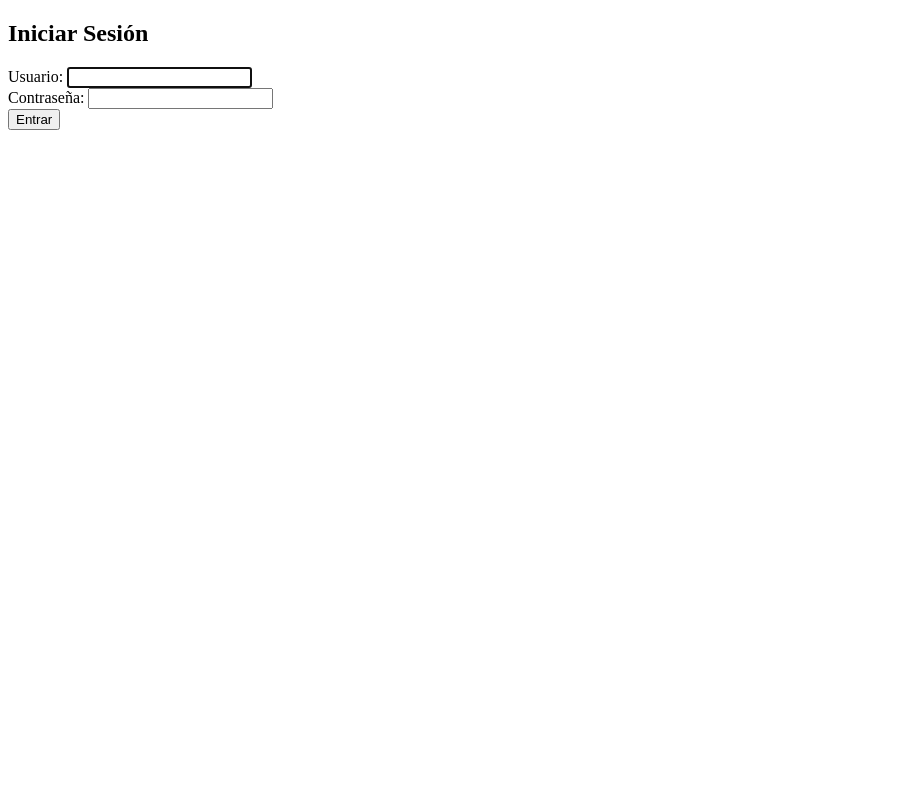
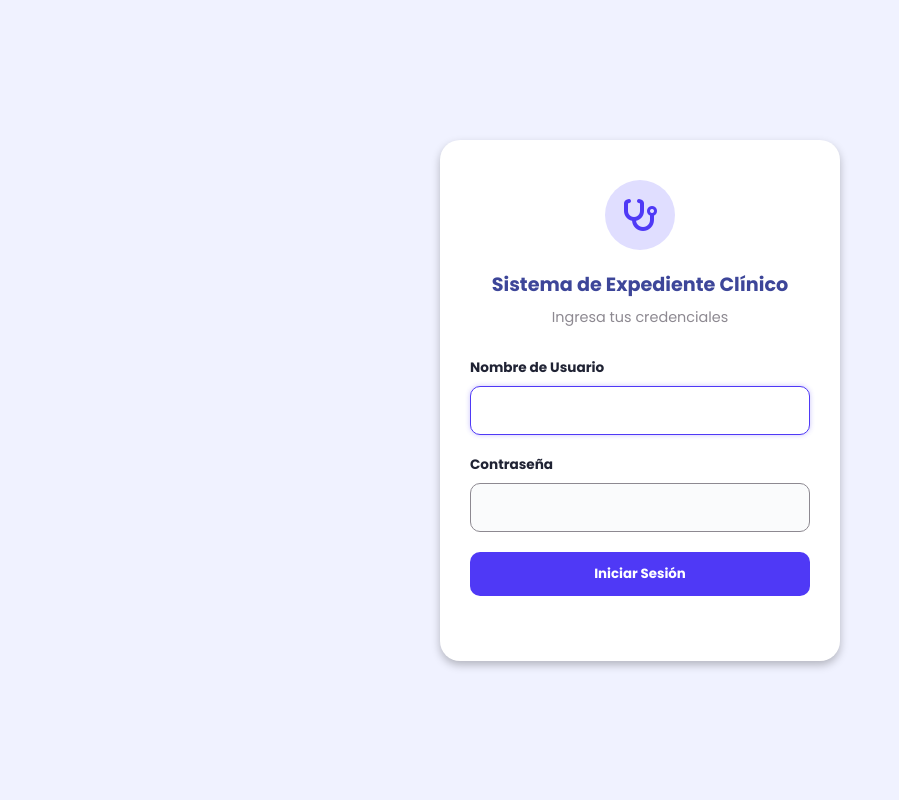
Before and after one commit to AlanMtz02/Proyecto-Integrador-I, a Django app: page /accounts/login/ in a window 1280 px wide. Shown: the whole page, without its empty margins (0-899 px from the left). Run offline with Django 5.2, Linux system fonts and the light colour scheme.

Commit message:
Añadido el diseño del login

```diff
--- a/static/css/estilos.css
+++ b/static/css/estilos.css
@@ -383,16 +383,18 @@ tbody tr td {
 .crear_paciente_form_control{
     width: 100%; /*Se estira todo el ancho disponible*/
     padding: 8px;
-    border: 1px solid var(--texto-claro);
-    border-radius: 6px;
+    border-radius: 6px;
+    border: 1.5px solid #e0e4f0;
     font-size: 14px;
     transition: border-color 0.3s;/*Trancision del borde*/
     margin-top: 4px;
+    background-color: #fafbfc;
 }
 
 /*Al presionar el campo*/
 .crear_paciente_form_control:focus{
     border-color: var(--primario-boton-iconos);
+    background-color: #ffffff;
     outline: none;
     box-shadow: 0 0 5px rgba(79, 57, 246, 0.3);
 }
@@ -1568,3 +1570,138 @@ tbody tr td {
     margin-right: 10px;
     vertical-align: top;
 }
+
+
+
+
+
+
+
+
+
+
+
+
+/*ESTILOS PARA EL LOGIN*/
+.login_body {
+    margin: 0;
+    padding: 0;
+    display: flex;
+    justify-content: center;
+    align-items: center;
+    min-height: 100vh;
+    background-color: var(--fondo);
+    font-family: 'Poppins', sans-serif;
+}
+
+.login_container {
+    background-color: #ffffff;
+    padding: 40px 30px;
+    border-radius: 20px;
+    box-shadow: 0 4px 8px rgba(0, 0, 0, 0.25);
+    width: 100%;
+    max-width: 400px;
+    text-align: center;
+}
+
+/* Icono Superior */
+.login_icon_circle {
+    width: 70px;
+    height: 70px;
+    background-color: #e0deff;
+    border-radius: 50%;
+    display: flex;
+    justify-content: center;
+    align-items: center;
+    margin: 0 auto 20px;
+}
+
+.login_icon_circle i {
+    color: var(--primario-boton-iconos);
+    font-size: 32px;
+}
+
+.login_title {
+    color: var(--primario);
+    font-size: 1.2rem;
+    margin-bottom: 8px;
+    font-weight: 600;
+}
+
+.login_subtitle {
+    color: var(--texto-claro);
+    font-size: 0.9rem;
+    margin-bottom: 30px;
+}
+
+/* Campos de Formulario */
+.login_field_group {
+    text-align: left;
+    margin-bottom: 20px;
+}
+
+.login_label {
+    display: block;
+    font-size: 0.85rem;
+    font-weight: 600;
+    color: var(--texto-negro);
+    margin-bottom: 8px;
+}
+
+/* Estilo para los inputs generados por Django */
+.login_input_wrapper input {
+    width: 100%;
+    padding: 12px 15px;
+    border: 1.5px solid #e0e4f0;
+    border-radius: 10px;
+    font-size: 0.95rem;
+    box-sizing: border-box;
+    border: 1px solid var(--texto-claro);
+    background-color: #fafbfc;
+    transition: border-color 0.3s;/*Trancision del borde*/
+}
+
+.login_input_wrapper input:focus {
+    outline: none;
+    border-color: var(--primario-boton-iconos);
+    background-color: #ffffff;
+    box-shadow: 0 0 5px rgba(79, 57, 246, 0.3);
+}
+
+/* Mensaje de Error */
+.login_error_message {
+    background-color: #fff5f5;
+    color: #e74c3c;
+    padding: 10px;
+    border-radius: 8px;
+    font-size: 0.85rem;
+    margin-bottom: 20px;
+    border: 1px solid #ffacac;
+    display: flex;
+    align-items: center;
+    justify-content: center;
+    gap: 8px;
+}
+
+/* Boton */
+.login_button_group {
+    display: flex;
+    gap: 15px;
+    margin-bottom: 25px;
+}
+
+.login_btn_primary {
+    flex: 2;
+    background-color: var(--primario-boton-iconos);
+    color: #ffffff;
+    border: none;
+    padding: 12px;
+    border-radius: 10px;
+    font-weight: 600;
+    cursor: pointer;
+    transition: background 0.4s;
+}
+
+.login_btn_primary:hover {
+    background-color: #3a2cc0;
+}
--- a/templates/registration/login.html
+++ b/templates/registration/login.html
@@ -1,32 +1,61 @@
+{% load static %}
 <!DOCTYPE html>
-<html lang="en">
+<html lang="es">
 <head>
     <meta charset="UTF-8">
     <meta name="viewport" content="width=device-width, initial-scale=1.0">
-    <title>Document</title>
+    <title>Iniciar Sesión - Sistema de Expediente Clínico</title>
+
+     <!-- Font Awesome oficial (versión 6.5.1 estable) -->
+    <link rel="stylesheet" href="https://cdnjs.cloudflare.com/ajax/libs/font-awesome/6.5.1/css/all.min.css" integrity="sha512-DTOQO9RWCH3ppGqcWaEA1BIZOC6xxalwEsw9c2QQeAIftl+Vegovlnee1c9QX4TctnWMn13TZye+giMm8e2LwA==" crossorigin="anonymous" referrerpolicy="no-referrer" />
+
+    <link rel="preconnect" href="https://fonts.googleapis.com">
+    <link rel="preconnect" href="https://fonts.gstatic.com" crossorigin>
+    <link href="https://fonts.googleapis.com/css2?family=Poppins:wght@400;700&display=swap" rel="stylesheet">
+
+    <link rel="stylesheet" href="{% static 'css/estilos.css' %}">
+
 </head>
-<body>
-    <h2>Iniciar Sesión</h2>
+<body class="login_body">
 
-        <form method="post">
-        {% csrf_token %}
+    <div class="login_container">
+        <div class="login_icon_circle">
+            <i class="fa-solid fa-stethoscope"></i>
+        </div>
 
-            <div>
-                <label>Usuario:</label>
-                {{ form.username }}
+        <h2 class="login_title">Sistema de Expediente Clínico</h2>
+        <p class="login_subtitle">Ingresa tus credenciales</p>
+
+        <form method="post" class="login_form">
+            {% csrf_token %}
+
+            <div class="login_field_group">
+                <label class="login_label">Nombre de Usuario</label>
+                <div class="login_input_wrapper">
+                    {{ form.username }}
+                </div>
             </div>
 
-            <div>
-                <label>Contraseña:</label>
-                {{ form.password }}
+            <div class="login_field_group">
+                <label class="login_label">Contraseña</label>
+                <div class="login_input_wrapper">
+                    {{ form.password }}
+                </div>
             </div>
 
-        {% if form.errors %}
-            <p style="color: red;">Usuario o contraseña incorrectos.</p>
-        {% endif %}
+            {% if form.errors or messages %}
+                <div class="login_error_message">
+                    <i class="fa-solid fa-circle-exclamation"></i>
+                    Usuario o contraseña incorrectos.
+                </div>
+            {% endif %}
 
-        <button type="submit">Entrar</button>
-    </form>
+            <div class="login_button_group">
+                <button type="submit" class="login_btn_primary">Iniciar Sesión</button>
+            </div>
+
+        </form>
+    </div>
 
 </body>
 </html>
```
